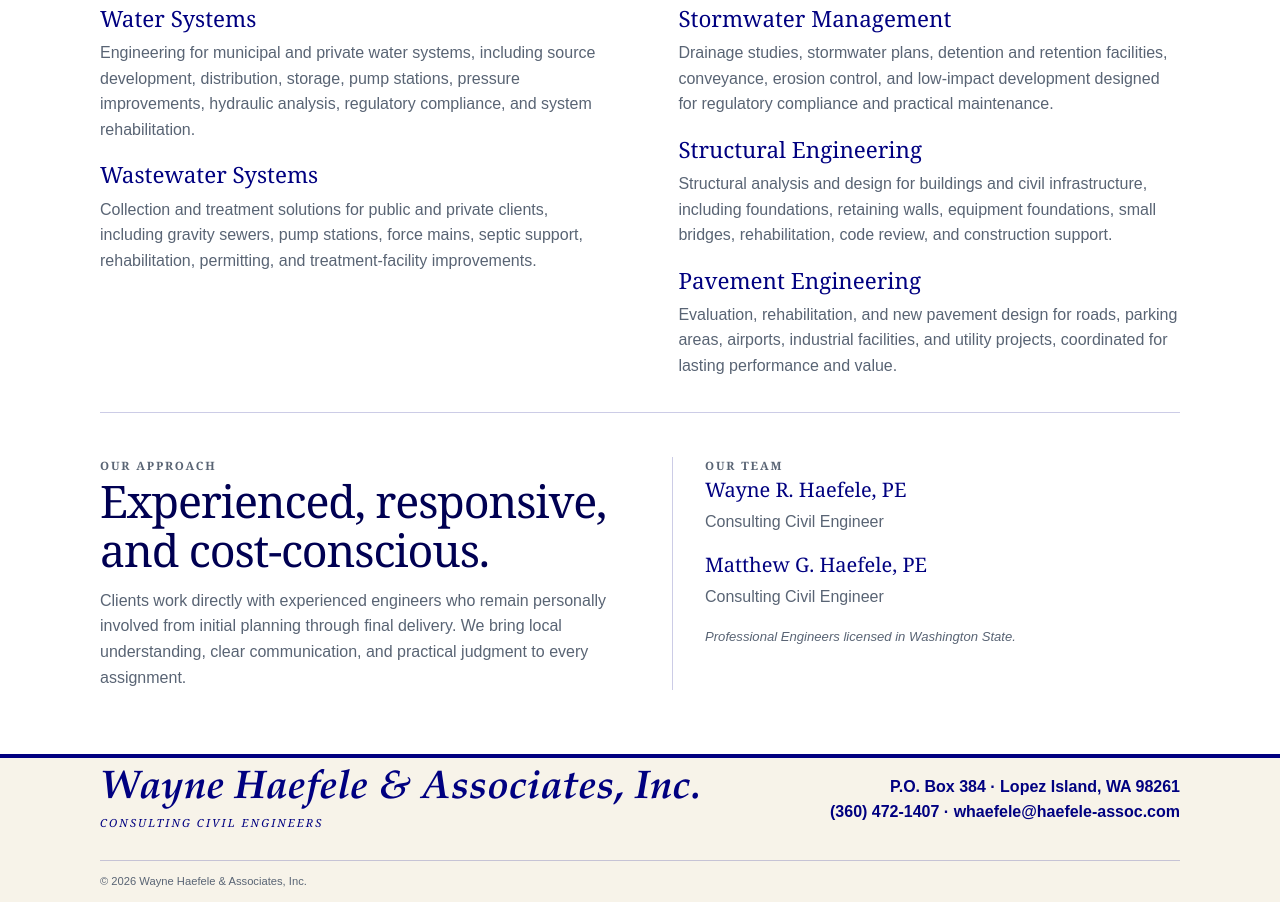
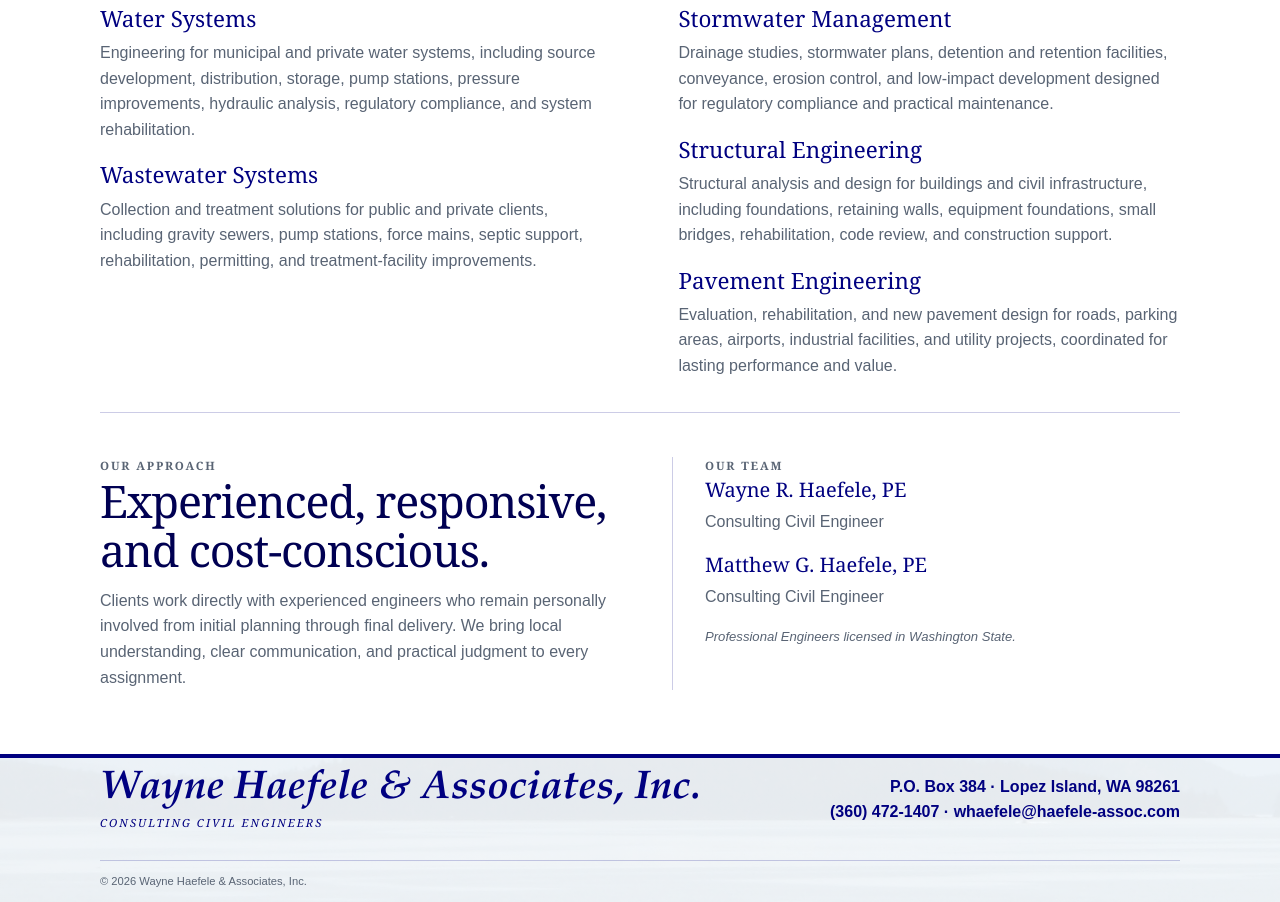
Before and after one commit to haefelmg/WHA2026, a website built with Vite: page index.html in a window 1280 px wide. Shown: the part 997-1899 px from the top of the page. Built offline with nearby package versions, Linux system fonts and the light colour scheme.

Commit message:
Refine website layout and branding

```diff
--- a/src/style.css
+++ b/src/style.css
@@ -187,7 +187,12 @@
 .site-footer {
   color: var(--navy);
   border-top: 4px solid var(--navy);
-  background: var(--cream);
+  background-image:
+    linear-gradient(rgba(255, 255, 255, 0.88), rgba(255, 255, 255, 0.88)),
+    url('/images/mount-baker-panorama.jpg');
+  background-position: center, center 68%;
+  background-size: cover;
+  background-repeat: no-repeat;
 }
 .footer-inner {
   min-height: 9rem;
```
